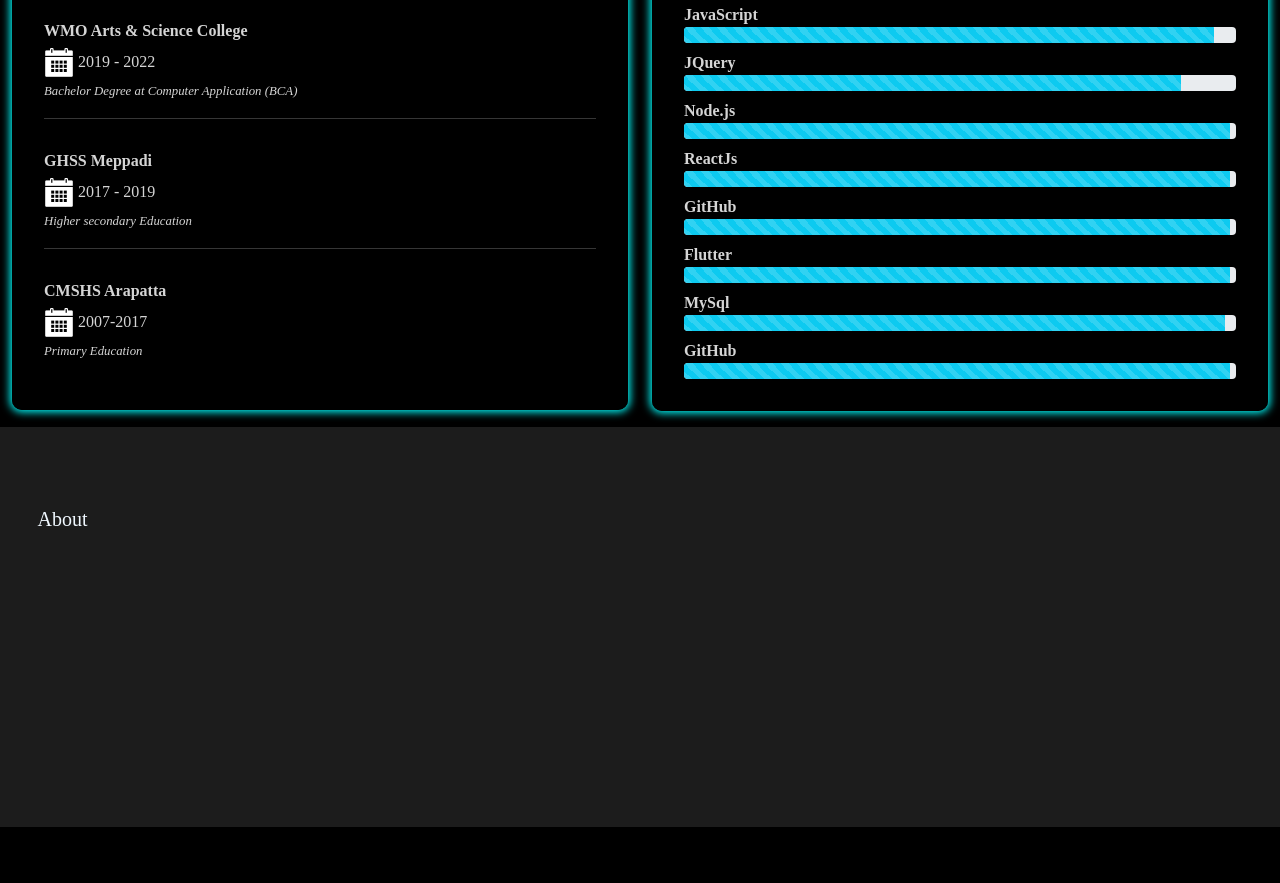
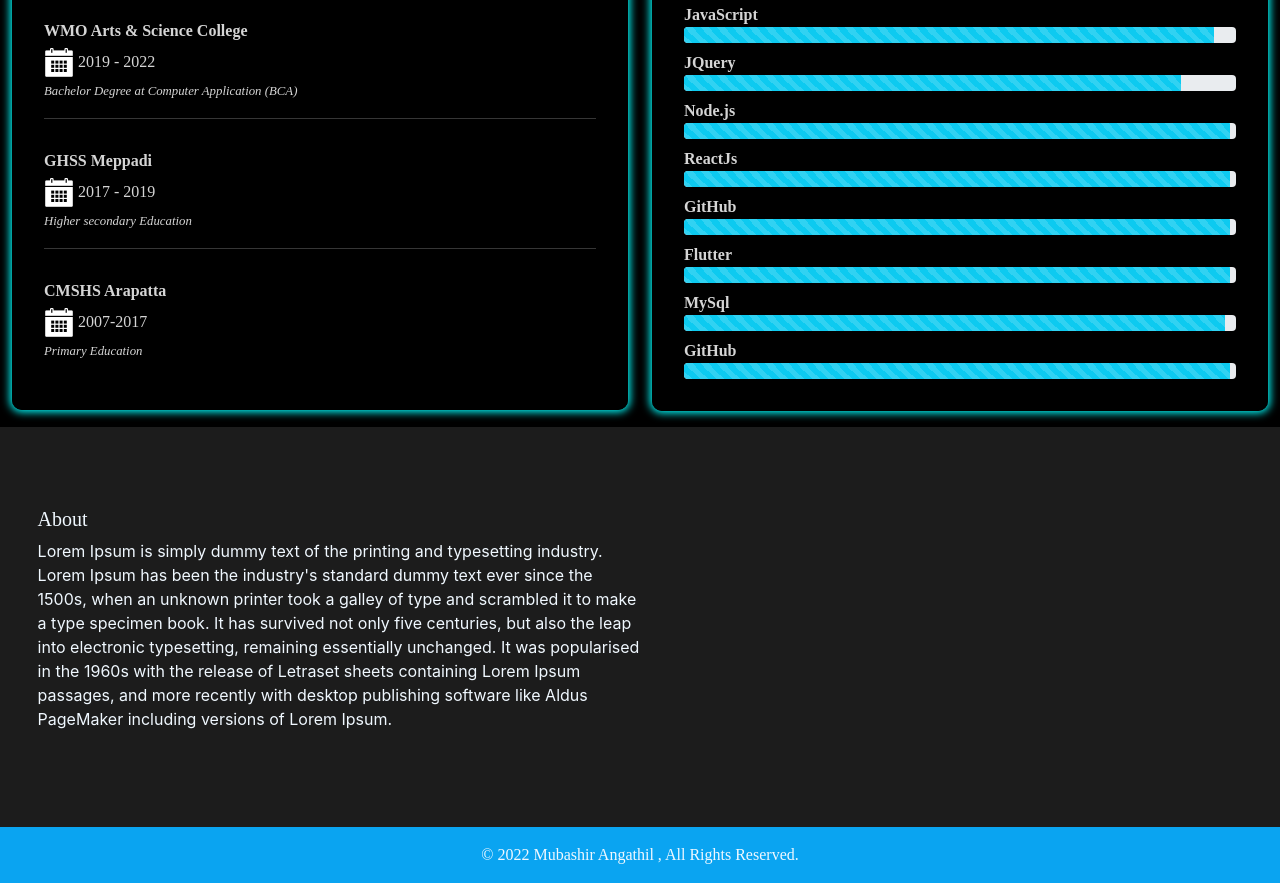
Before and after one commit to MubashirAngathil/PersonalWebSite, a plain HTML site: page index.html in a window 1280 px wide. Shown: the part 1329-2212 px from the top of the page. Before the commit the page ends 2156 px from the top, so only its background shows below. Drawn offline with nearby package versions, Linux system fonts and the light colour scheme; a script that the page names is missing.

Commit message:
lorem Ipsum added on footer

```diff
--- a/index.html
+++ b/index.html
@@ -38,7 +38,7 @@
   <header class="header">
     <div class="container-fluid">
       <div class="row">
-        <div class="col-xs-12">
+        <div class="col-xs-12 col-sm-12">
           <div class="home-title-card">
             <h1 class="title_intro">Hi! I'm</h1>
             <div class="title_name">
@@ -268,13 +268,18 @@
   <footer class="footer">
     <div class="container-fluid">
       <div class="row">
-        <div class="col-lg-12">
+        <div class="col-lg-6">
           <h5>About</h5>
+          <p class="description">Lorem Ipsum is simply dummy text of the printing and typesetting industry. Lorem Ipsum has been the industry's standard dummy text ever since the 1500s, when an unknown printer took a galley of type and scrambled it to make a type specimen book. It has survived not only five centuries, but also the leap into electronic typesetting, remaining essentially unchanged. It was popularised in the 1960s with the release of Letraset sheets containing Lorem Ipsum passages, and more recently with desktop publishing software like Aldus PageMaker including versions of Lorem Ipsum.</p>
         </div>
       </div>
     </div>
   </footer>
+  <section class="footer-bar">
+    © 2022 Mubashir Angathil , All Rights Reserved.
 
+
+  </section>
   <!-- Optional JavaScript; choose one of the two! -->
 
   <!-- Option 1: Bootstrap Bundle with Popper -->
```
